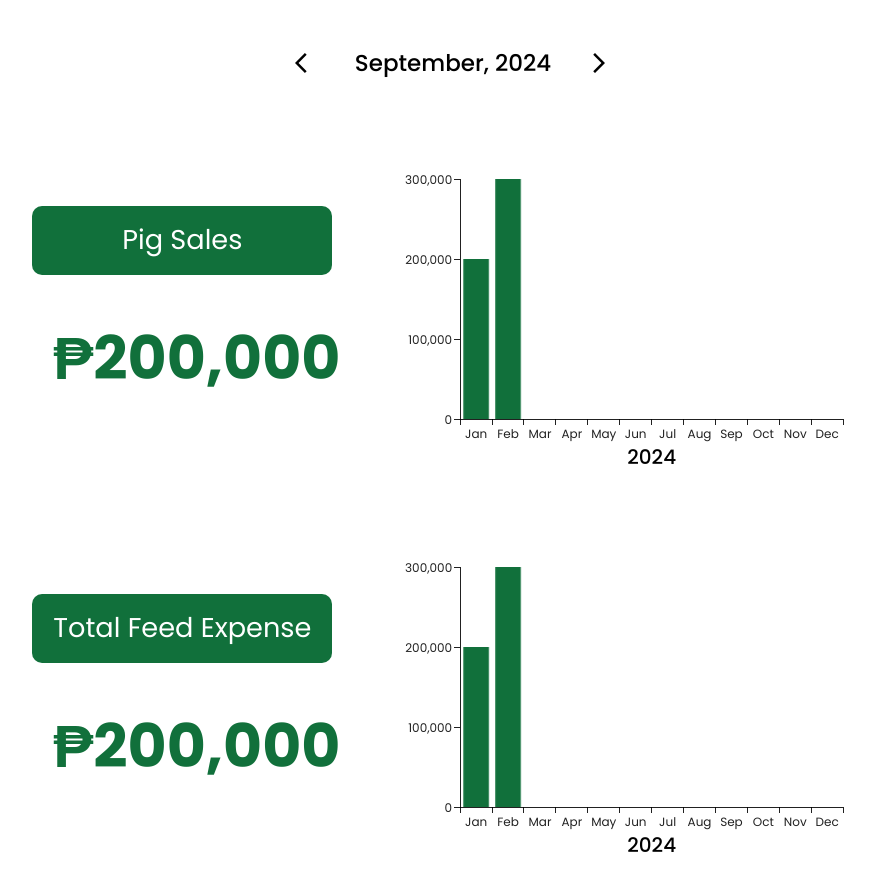
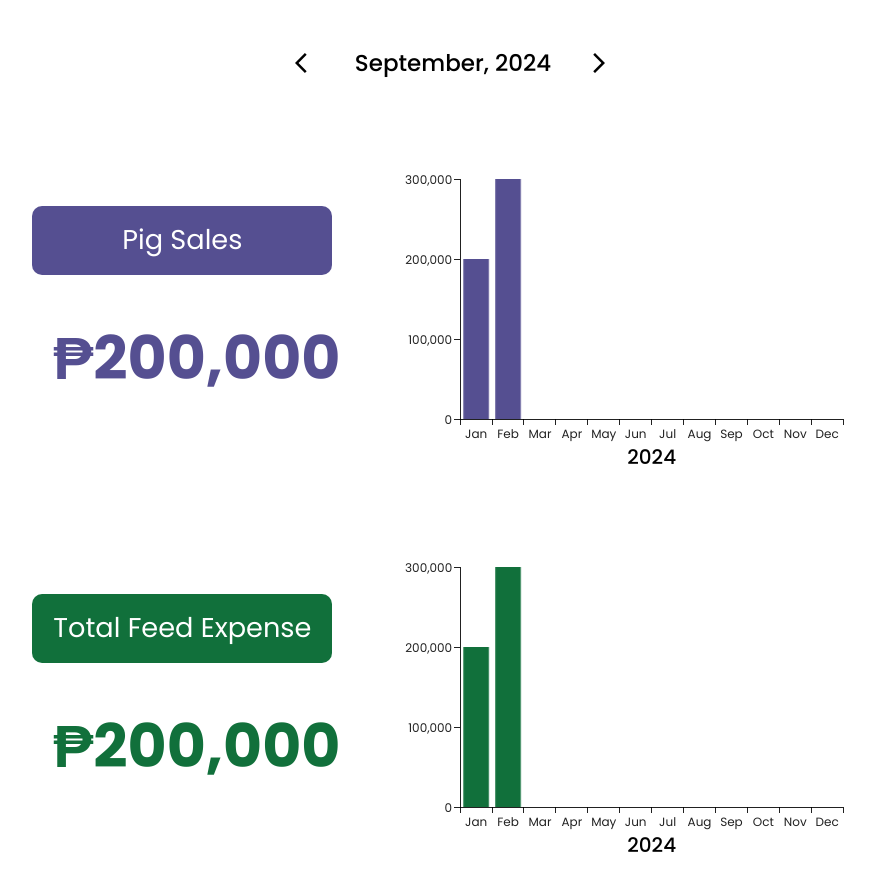
Before and after one commit to jlexm/pigkeep, a React (Vite) app in the folder admin/: page / in a window 1280 px wide. Shown: the part 1586-2477 px from the top of the page, without its empty margins (187-1062 px from the left). Built offline with nearby package versions, Linux system fonts and the light colour scheme.

Commit message:
web_colors

```diff
--- a/admin/src/components/Disposal/Disposal.css
+++ b/admin/src/components/Disposal/Disposal.css
@@ -1,6 +1,6 @@
 .disposeInfoBg {
   display: flex;
-  background-color: #11703b;
+  background-color: #554F91;
   min-height: 200px;
   position: relative;
   border-radius: 10px;
--- a/admin/src/components/Disposal/DisposalDataTable.tsx
+++ b/admin/src/components/Disposal/DisposalDataTable.tsx
@@ -293,16 +293,19 @@ export default function DisposalDataTable() {
               '& .MuiDataGrid-columnHeaders': {
                 fontWeight: 'bold',
                 fontSize: '15px',
-                color: '#11703B',
+                color: '#554F91',
               },
               '& .MuiDataGrid-toolbarContainer .MuiButtonBase-root': {
-                color: '#11703B',
+                color: '#554F91',
               },
               '& .green-text': {
-                color: 'green',
+                color: '#11703b',
               },
               '& .red-text': {
                 color: 'red',
+              },
+              '& .even-row': {
+                backgroundColor: '#EBE9FF',
               },
             }}
           />
--- a/admin/src/components/Disposal/Dispose.tsx
+++ b/admin/src/components/Disposal/Dispose.tsx
@@ -111,8 +111,8 @@ export default function Dispose() {
             <Button
               variant="contained"
               sx={{
-                backgroundColor: '#11703b',
-                '&:hover': { backgroundColor: '#117e4b' },
+                backgroundColor: '#554F91',
+                '&:hover': { backgroundColor: '#554F71' },
                 width: { xs: 100, sm: 120, md: 125, lg: 130, xl: 140 },
                 height: { xs: 35, sm: 42, md: 45 },
                 borderRadius: 2,
@@ -155,7 +155,7 @@ export default function Dispose() {
           onSave={handleSave} // Handle save action
           onCancel={handleCloseDialog} // Handle cancel action
           saveButtonText="Sell Pig"
-          saveButtonColor="#11703b" // Green color for the save button
+          saveButtonColor="#554F91"
         />
       )}
 
@@ -173,7 +173,7 @@ export default function Dispose() {
           onSave={handleSaveDeceased} // Handle save action
           onCancel={handleCloseDeceasedDialog} // Handle cancel action
           saveButtonText="Remove"
-          saveButtonColor="#FF0000" // Green color for the save button
+          saveButtonColor="#FF0000"
         />
       )}
     </ThemeProvider>
--- a/admin/src/components/Home/FinancialReport.tsx
+++ b/admin/src/components/Home/FinancialReport.tsx
@@ -24,11 +24,11 @@ export default function BarGraph() {
 
       <Grid2 container size={{ xs: 12, lg: 5 }} className="boxCenter">
         <Grid2 container size={{ xs: 9.5, }} className="pigSalesBox">
-          <Grid2 container size={12} className="pigSales">
+          <Grid2 container size={12} className="pigSalesOne">
             <Typography variant='h5' color='white' paddingX={2}>Pig Sales</Typography>
           </Grid2>
           <Grid2 size={12}>
-            <Typography variant='h3' fontWeight={700} className="totalSales" >{formatCurrency(200000)}</Typography>
+            <Typography variant='h3' fontWeight={700} className="totalPigSales" >{formatCurrency(200000)}</Typography>
           </Grid2>
         </Grid2>
       </Grid2>
@@ -59,7 +59,7 @@ export default function BarGraph() {
               },
             },
           ]}
-          series={[{ data: [200000, 300000], color: '#11703b' }]}
+          series={[{ data: [200000, 300000], color: '#554F91' }]}
           height={340}
           sx={{
             '& .MuiChartsAxis-y': {
--- a/admin/src/components/Home/HomeScreen.css
+++ b/admin/src/components/Home/HomeScreen.css
@@ -62,6 +62,19 @@
     justify-content: center;
 }
 
+.pigSalesOne {
+  display: flex;
+  background-color: #554F91;
+  position: relative;
+  border-radius: 10px;
+  align-content: center;
+  align-items: center;
+  display: flex;
+  justify-content: center;
+  padding: 1em 0em 1em 0em;
+  min-width: 300px;
+}
+
 .pigSales {
     display: flex;
     background-color: #11703b;
@@ -75,6 +88,12 @@
     min-width: 300px;
 }
 
+.totalPigSales {
+  color: #554F91;
+  font-size: 60px;
+  font-weight: bold;
+  margin: 0;
+}
 
 .totalSales {
     color: #11703b;
--- a/admin/src/components/Records/MedicalRecords_Folder/MedInvDataTable.tsx
+++ b/admin/src/components/Records/MedicalRecords_Folder/MedInvDataTable.tsx
@@ -226,6 +226,9 @@ export default function FeedInvDataTable() {
               '& .red-text': {
                 color: 'red',
               },
+              '& .even-row': {
+                backgroundColor: '#E1EDFB',
+              },
             }}
           />
         </Box>
--- a/admin/src/pages/Records.tsx
+++ b/admin/src/pages/Records.tsx
@@ -8,7 +8,7 @@ import '../components/Records/PigList_Folder/PigList.css'
 import theme from '../Theme'
 
 const Records = () => {
-  const [selectedChip, setSelectedChip] = React.useState('Pig List') // Default selected chip
+  const [selectedChip, setSelectedChip] = React.useState('Pigpen'); // Default selected chip
 
   const handleChipClick = (chip: string) => {
     setSelectedChip(chip)
@@ -36,6 +36,45 @@ const Records = () => {
                 gap: { xs: 0.5, sm: 1.5, lg: 2 },
               }}
             >
+              <Chip
+                label={
+                  <Typography
+                    fontSize={{
+                      xs: '11px',
+                      sm: '14px',
+                      md: '16px',
+                      lg: '17px',
+                    }}
+                    fontWeight={200}
+                  >
+                    Pig pen
+                  </Typography>
+                }
+                clickable
+                onClick={() => handleChipClick('Pigpen')}
+                sx={{
+                  backgroundColor:
+                    selectedChip === 'Pigpen' ? '#11703b' : 'transparent',
+                  color: selectedChip === 'Pigpen' ? 'white' : 'black',
+                  borderColor: '#11703b',
+                  borderWidth: '1px',
+                  borderStyle: 'solid',
+                  padding: {
+                    xs: '2px',
+                    sm: '8px 10px',
+                    md: '8px 20px',
+                    lg: '10px 50px',
+                  },
+                  borderRadius: '10px',
+                  fontSize: '16px',
+                  '&:hover': {
+                    backgroundColor:
+                      selectedChip === 'Pigpen'
+                        ? '#11703b'
+                        : 'rgba(46, 125, 50, 0.1)',
+                  },
+                }}
+              />
               <Chip
                 label={
                   <Typography
@@ -157,45 +196,6 @@ const Records = () => {
                   },
                 }}
               />
-              <Chip
-                label={
-                  <Typography
-                    fontSize={{
-                      xs: '11px',
-                      sm: '14px',
-                      md: '16px',
-                      lg: '17px',
-                    }}
-                    fontWeight={200}
-                  >
-                    Pig pen
-                  </Typography>
-                }
-                clickable
-                onClick={() => handleChipClick('Pigpen')}
-                sx={{
-                  backgroundColor:
-                    selectedChip === 'Pigpen' ? '#11703b' : 'transparent',
-                  color: selectedChip === 'Pigpen' ? 'white' : 'black',
-                  borderColor: '#11703b',
-                  borderWidth: '1px',
-                  borderStyle: 'solid',
-                  padding: {
-                    xs: '2px',
-                    sm: '8px 10px',
-                    md: '8px 20px',
-                    lg: '10px 50px',
-                  },
-                  borderRadius: '10px',
-                  fontSize: '16px',
-                  '&:hover': {
-                    backgroundColor:
-                      selectedChip === 'Pigpen'
-                        ? '#11703b'
-                        : 'rgba(46, 125, 50, 0.1)',
-                  },
-                }}
-              />
             </Box>
           </Grid2>
         </Grid2>
```
